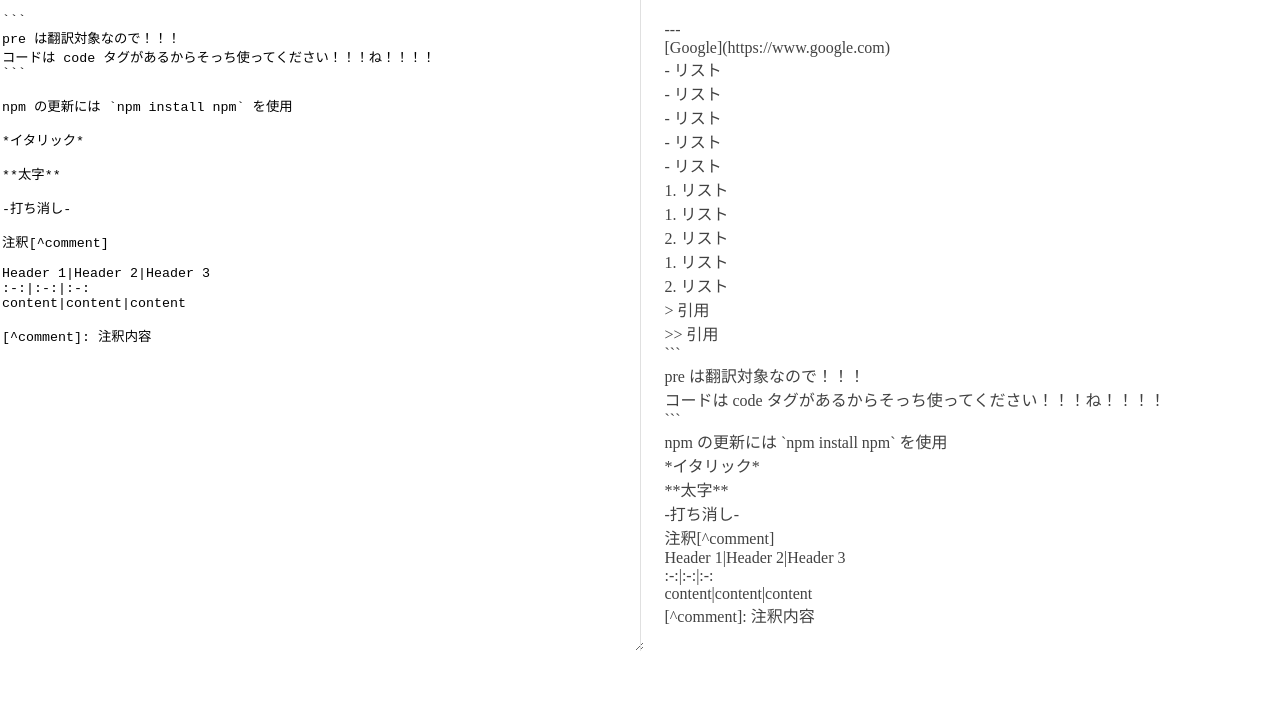
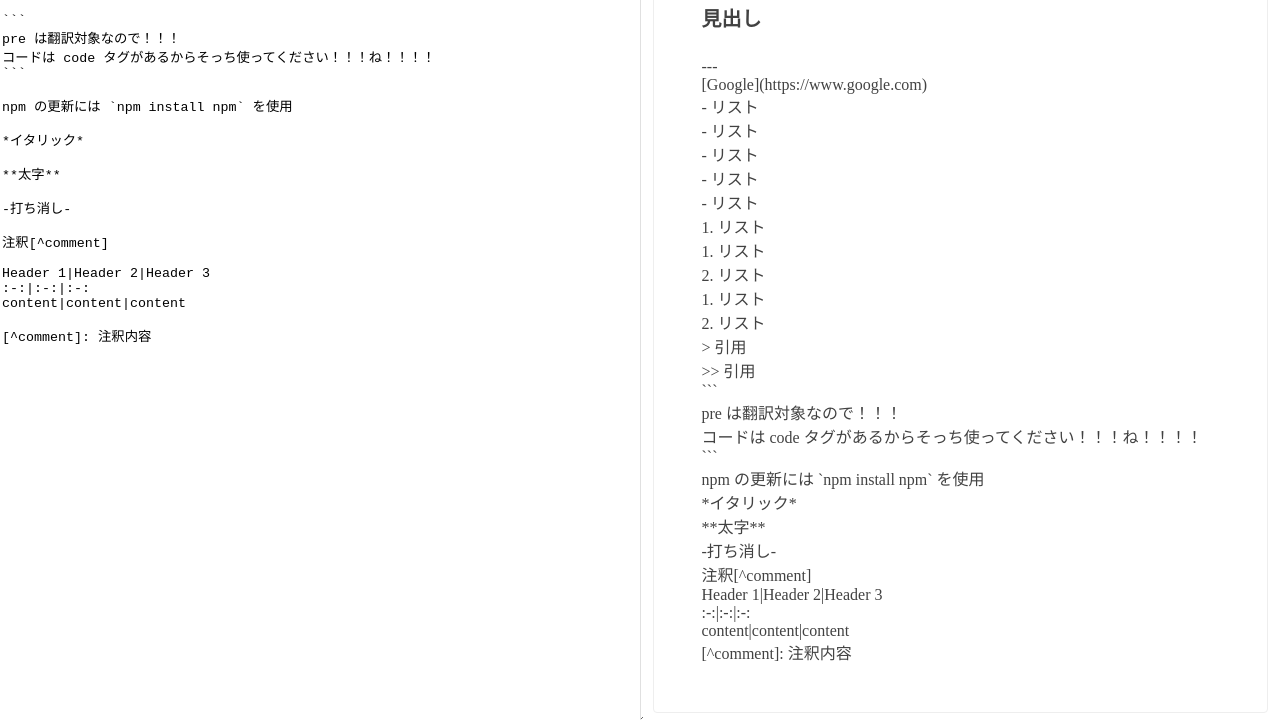
Before and after one commit to canoypa/markdown-conversion, a website built with webpack: page docs/index.html in a window 1280 px wide. Shown: the part 527-1247 px from the top of the page. Before the commit the page ends 1178 px from the top, so only its background shows below. Built offline with nearby package versions, Linux system fonts and the light colour scheme.

Commit message:
🎨 アウトプットをGitHub調にした

```diff
--- a/docs/index.css
+++ b/docs/index.css
@@ -26,8 +26,11 @@ body {
   outline: none;
 }
 
-.markdown {
-  margin: 24px;
+#output {
+  margin: 12px;
+  padding: 48px;
+  border-radius: 4px;
+  border: 1px solid #eeeeee;
   color: #424242;
 }
 
```
